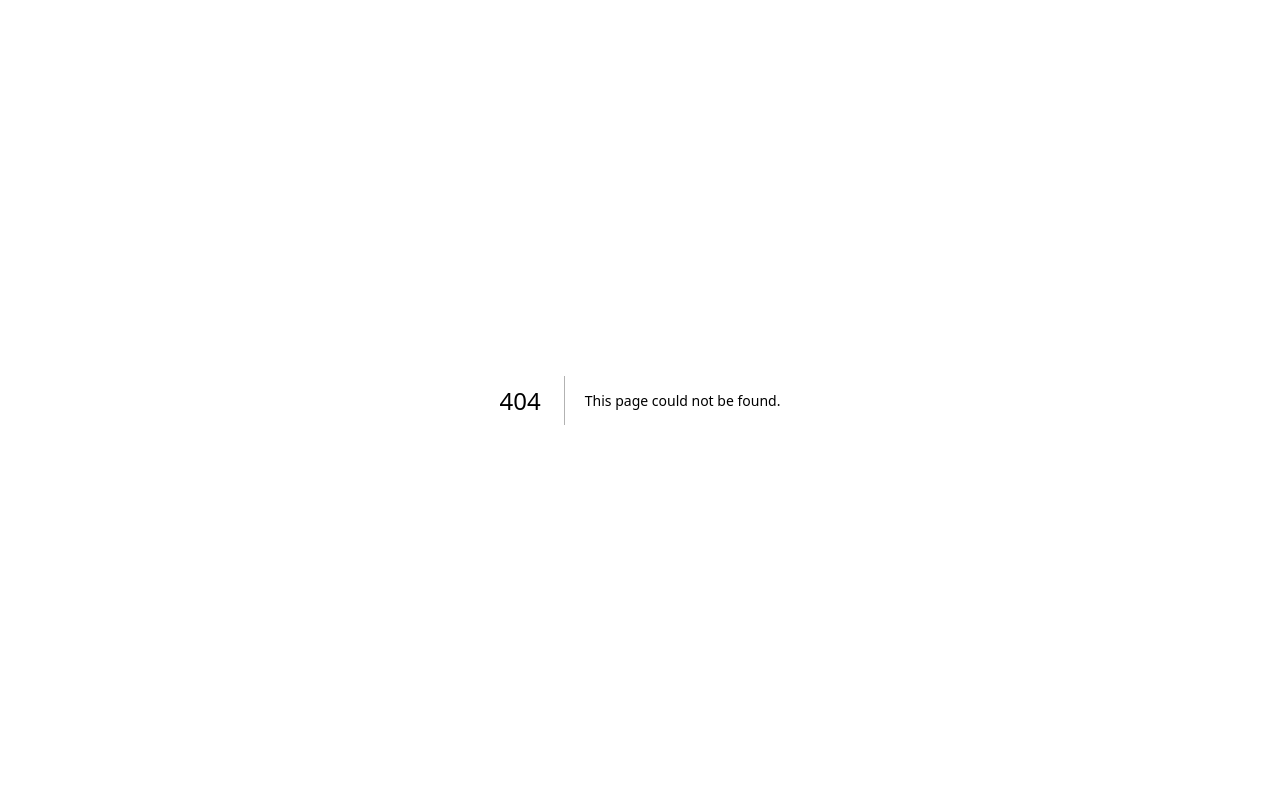
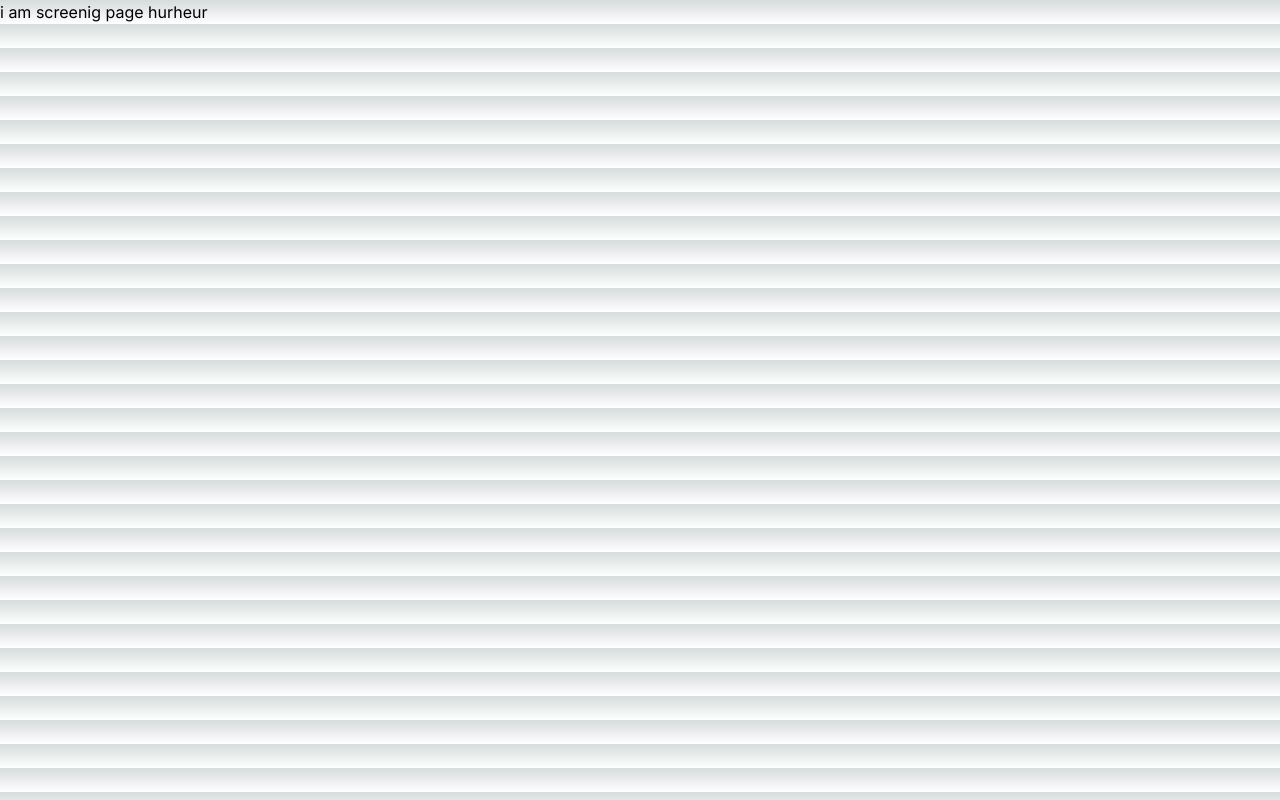
Before and after one commit to PeekaBoo-Labs/Poppy-Web, a Next.js app: page /screening in a window 1280 px wide. Before the commit this address had no page. Built offline with nearby package versions, Linux system fonts and the light colour scheme.

Commit message:
routing changes

```diff
--- a/src/app/screening.tsx
+++ b/src/app/screening/page.tsx
@@ -1,5 +1,5 @@
 export default function Screening(){
     return (
-        <div> hi am the screening page</div>
+        <div>i am screenig page hurheur</div>
     )
 }
```
